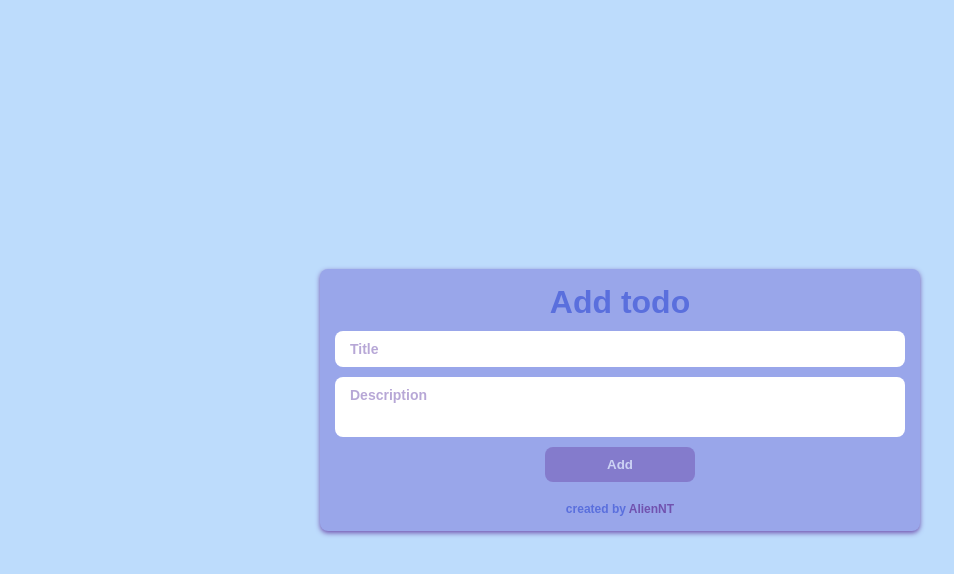
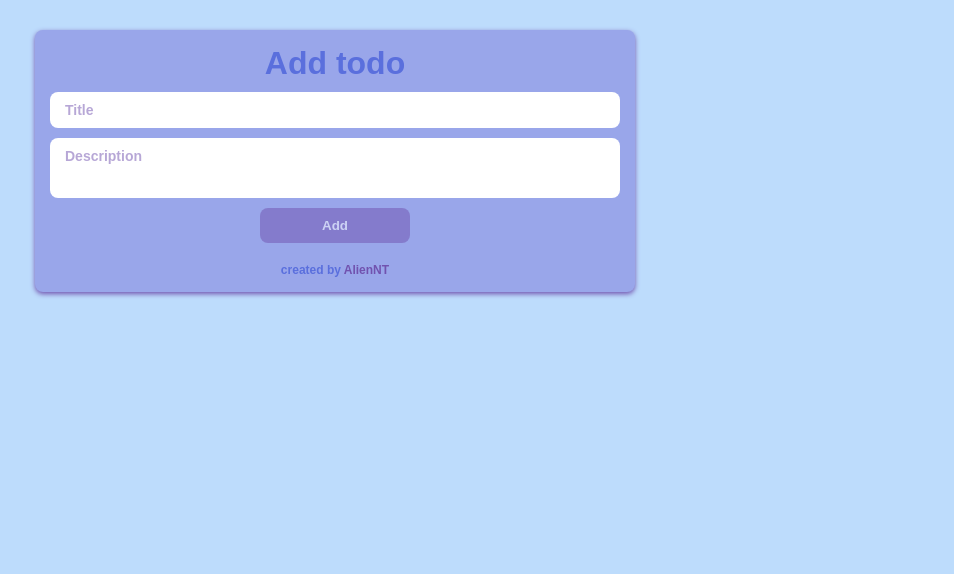
Before and after one commit to AlienNT/vue-todo, a Vue app: page / in a window 1280 px wide. Shown: the top 574 px of the page, without its empty margins (20-974 px from the left). Built offline with nearby package versions, Linux system fonts and the light colour scheme.

Commit message:
fix todo position

```diff
--- a/src/components/TodoApp.vue
+++ b/src/components/TodoApp.vue
@@ -313,7 +313,7 @@ export default {
   flex-direction: column;
   gap: 10px;
   width: 100%;
-  margin: auto;
+  margin: 0 0 auto 0;
   max-width: 600px;
   background: $primaryColor;
   padding: 15px;
```
